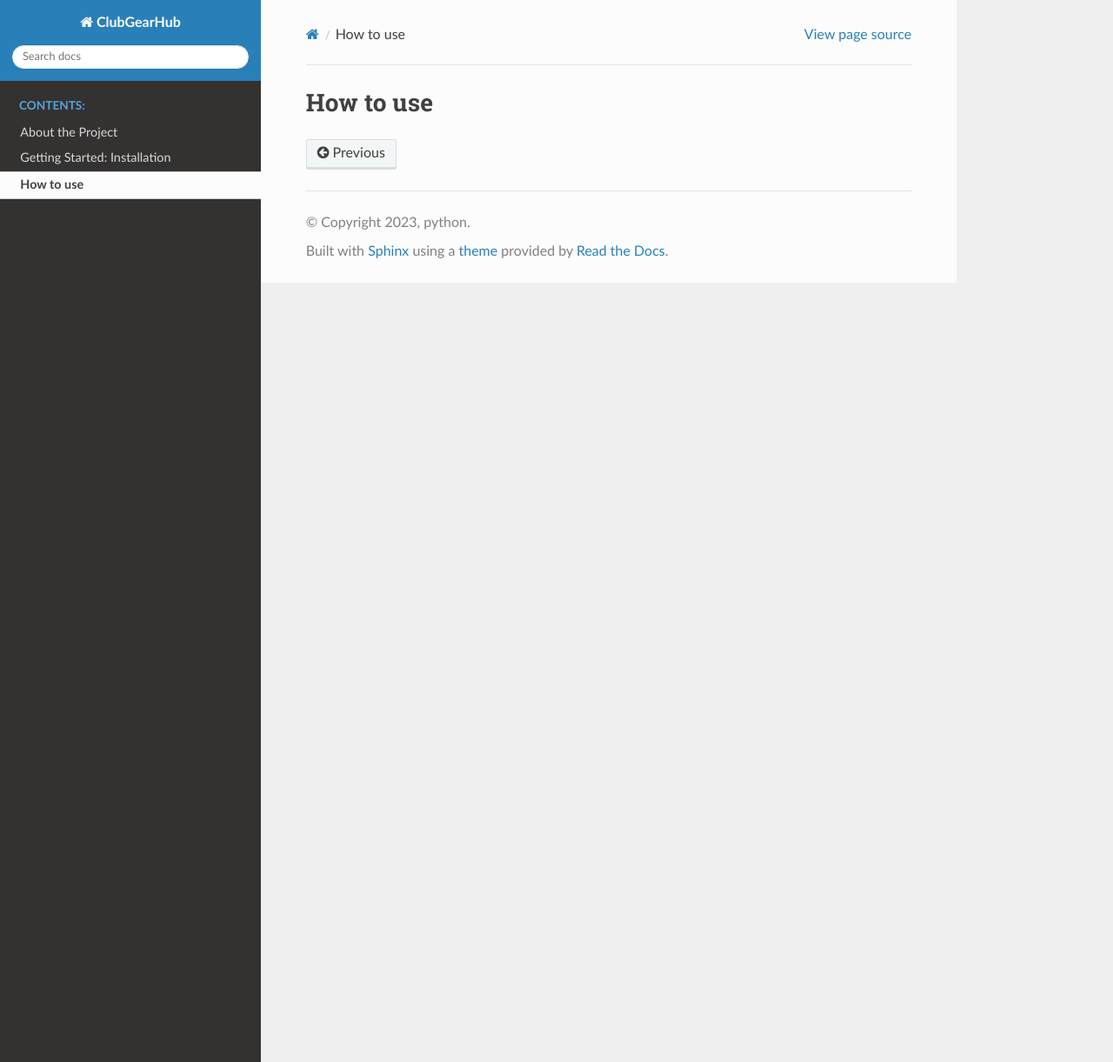
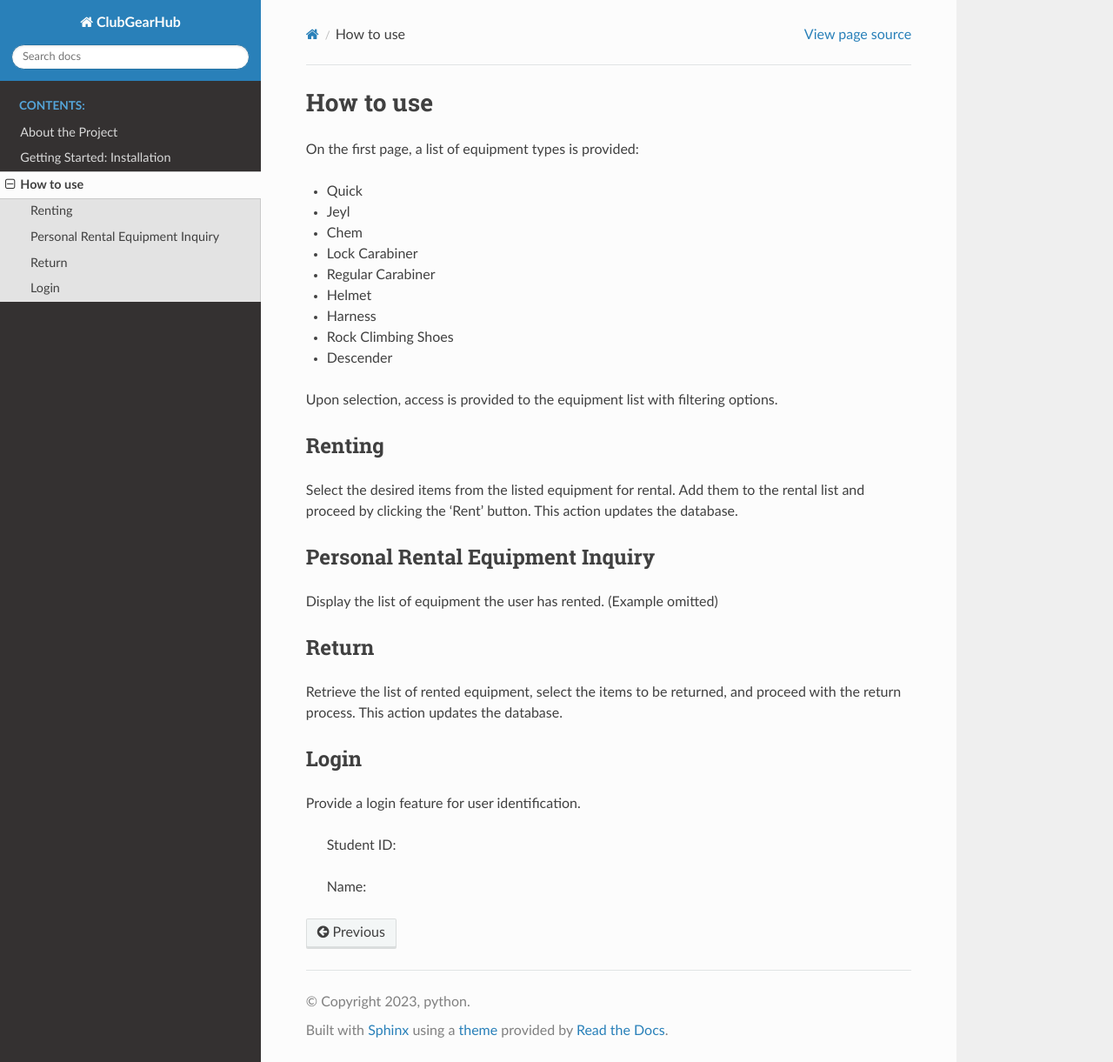
Before and after one commit to MantasG6/ClubGearHub, a Sphinx documentation site: the page built from docs/source/use.rst, in a window 1280 px wide and 1221 px high. Shown: the whole window at 87% size. Built offline with Sphinx 7.4.7 and the Read the Docs theme 2.0.0, drawn with Linux system fonts in a browser that asks for light colours.

Commit message:
Update use.rst

```diff
--- a/docs/source/use.rst
+++ b/docs/source/use.rst
@@ -1,3 +1,38 @@
 ===========================
 How to use
 ===========================
+
+
+On the first page, a list of equipment types is provided:
+
+- Quick
+- Jeyl
+- Chem
+- Lock Carabiner
+- Regular Carabiner
+- Helmet
+- Harness
+- Rock Climbing Shoes
+- Descender
+
+Upon selection, access is provided to the equipment list with filtering options.
+
+Renting
+~~~~~~~~~
+Select the desired items from the listed equipment for rental. Add them to the rental list and proceed by clicking the 'Rent' button. This action updates the database.
+
+Personal Rental Equipment Inquiry
+~~~~~~~~~~~~~~~~~~~~~~~~~~~~~~~~~~~~~~~~
+Display the list of equipment the user has rented. (Example omitted)
+
+Return
+~~~~~~~~
+Retrieve the list of rented equipment, select the items to be returned, and proceed with the return process. This action updates the database.
+
+Login
+~~~~~~~
+Provide a login feature for user identification.
+
+    Student ID:
+
+    Name:
```
